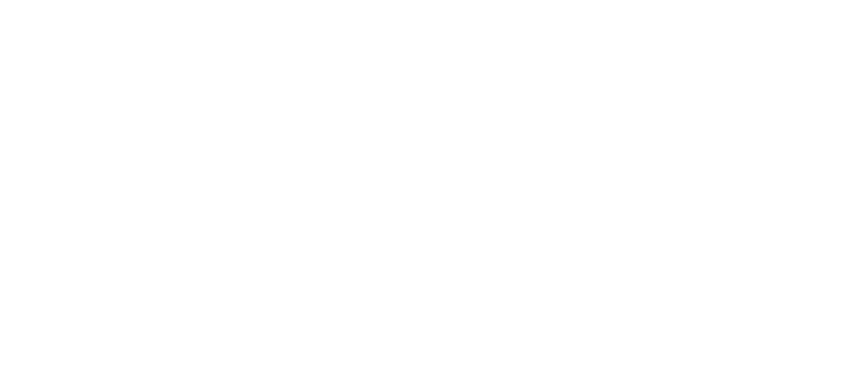
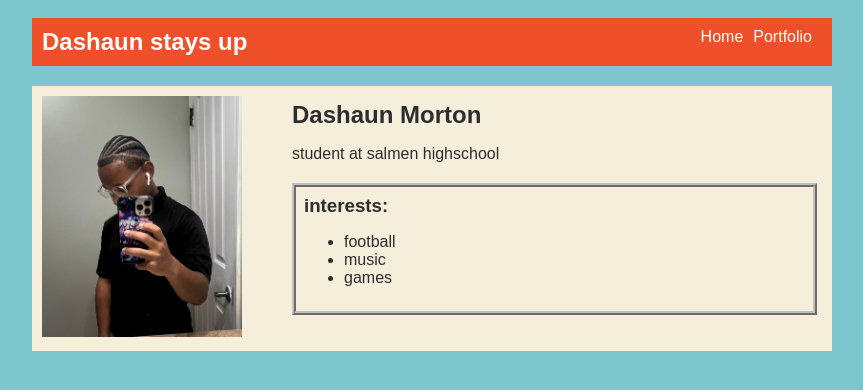
Before and after one commit to Dashaunmorton890/Dashaunmorton890.github.io, a plain HTML site: page index.html in a window 1280 px wide. Shown: the whole page, without its empty margins (208-1071 px from the left). Drawn offline with Linux system fonts and the light colour scheme.

Commit message:
created irst website

```diff
--- a/index.html
+++ b/index.html
@@ -1,13 +1,49 @@
 <!DOCTYPE html>
 <html>
   <head>
-    <title>CHANGE ME</title>
+    <title>Dashaunwebsite</title>
+     <link rel="stylesheet" href="style.css" />
   </head>
 
   <body>
     <!-- All content goes here -->
     <div id="all-contents">
+      <nav>
+        <h1>Dashaun stays up</h1>
+       <ul id="nav-ul">
+        <li class = "nav-ul">
+        <a href="index.html">Home</a>
+        </li>
 
-    </div>
+        <li class="nav-li">
+          <a href="portfolio.html">Portfolio</a>
+        </li>
+        </ul>
+      </nav>
+    <main>
+        <!-- Sidebar section -->
+        <div class="sidebar">
+          <img class="sidebar-img" src="images/profile.jpeg">
+
+        </div>
+
+  <!-- Content section -->
+      <div class="content">
+
+
+        <h2>Dashaun Morton</h2>
+          <p>student at salmen highschool</p>
+          <div id="interests">
+            <h3>interests:</h3>
+            <ul>
+              <li>football</li>
+              <li>music</li>
+              <li>games</li>
+           </ul>
+         </div>
+        </div>
+
+    </main>
+  </div>
   </body>
 </html>
--- a/style.css
+++ b/style.css
@@ -0,0 +1,191 @@
+body {
+    background: rgb(125, 198, 205);
+    color: rgb(45, 45, 45);
+    padding: 10px;
+    font-family: Arial, sans-serif;
+}
+
+#all-contents {
+    max-width: 800px;
+    margin: auto;
+}
+
+/* navigation menu */
+nav {
+    background: rgb(239, 80, 41);
+    margin: 0 auto;
+    display: flex;
+    padding: 10px;
+}
+
+h1 {
+    display: flex;
+    align-items: center;
+    color: white;
+    flex: 1;
+    margin: 0;
+}
+
+#nav-ul {
+    list-style-type: none;
+    margin: 0;
+    padding: 0;
+    display: flex;
+}
+
+.nav-li {
+    display: inline-block;
+    padding: 0 10px;
+}
+
+a {
+    text-decoration: none;
+    color: #fff;
+}
+
+/* main container area beneath menu */
+main {
+    background: rgb(245, 238, 219);
+    display: flex;
+    margin-top: 20px;
+}
+
+.sidebar {
+    margin-right: 25px;
+    padding: 10px;
+}
+
+.sidebar-img {
+    width: 200px;
+}
+
+.content {
+    flex: 1;
+    padding: 15px;
+}
+
+/* interests section styles */
+#interests {
+    border: 4px silver ridge;
+    padding: 8px;
+    margin-top: 20px;
+}
+
+h2, h3 {
+    margin: 0px;
+}
+
+
+
+
+
+
+
+body {
+    background: rgb(125, 198, 205);
+    color: rgb(45, 45, 45);
+    padding: 10px;
+    font-family: Arial, sans-serif;
+}
+
+#all-contents {
+    max-width: 800px;
+    margin: auto;
+}
+
+/* navigation menu */
+nav {
+    background: rgb(239, 80, 41);
+    margin: 0 auto;
+    display: flex;
+    padding: 10px;
+}
+
+h1 {
+    display: flex;
+    align-items: center;
+    color: white;
+    flex: 1;
+    margin: 0;
+}
+
+#nav-ul {
+    list-style-type: none;
+    margin: 0;
+    padding: 0;
+    display: flex;
+}
+
+.nav-li {
+    display: inline-block;
+    padding: 0 10px;
+}
+
+a {
+    text-decoration: none;
+    color: #fff;
+}
+
+/* main container area beneath menu */
+main {
+    background: rgb(245, 238, 219);
+    display: flex;
+    margin-top: 20px;
+}
+
+.sidebar {
+    margin-right: 25px;
+    padding: 10px;
+}
+
+.sidebar-img {
+    width: 200px;
+}
+
+.content {
+    flex: 1;
+    padding: 15px;
+}
+
+/* interests section styles */
+#interests {
+    border: 4px silver ridge;
+    padding: 8px;
+    margin-top: 20px;
+}
+
+h2, h3 {
+    margin: 0px;
+}
+
+
+
+
+
+
+
+/* Portfolio styles */
+.content h1 {
+  color: black;
+}
+
+#portfolio {
+  list-style-type: none;
+  padding-left: 0;
+}
+
+#portfolio li {
+  background: #fff;
+  padding: 10px;
+  border-radius: 10px;
+  margin-bottom: 10px;
+}
+
+#portfolio li:hover {
+  background: #eee;
+}
+
+#portfolio a {
+  text-decoration: none;
+  color: #454545;
+}
```
Also changed, not shown: portfolio.html (+47 -0 lines), images/profile.jpeg (added).
